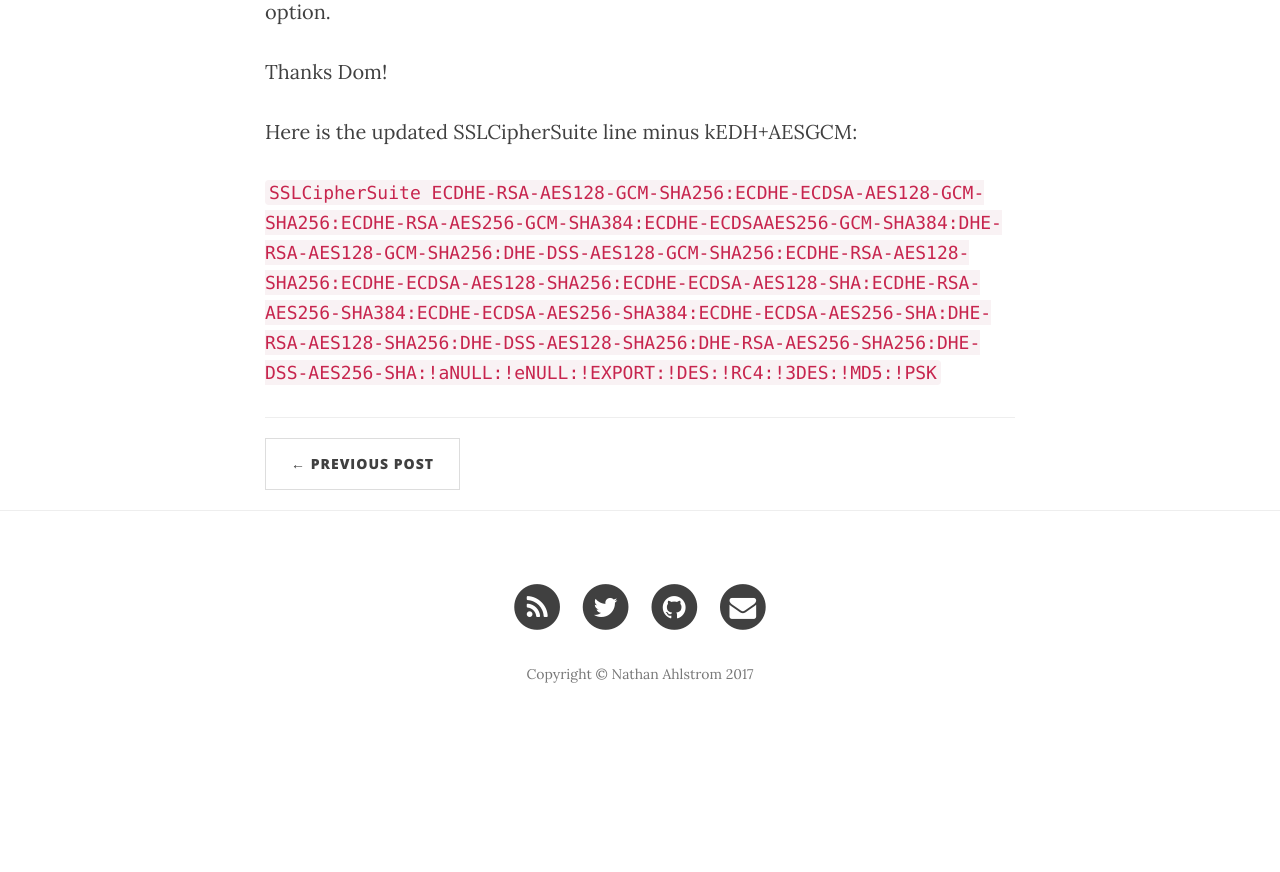
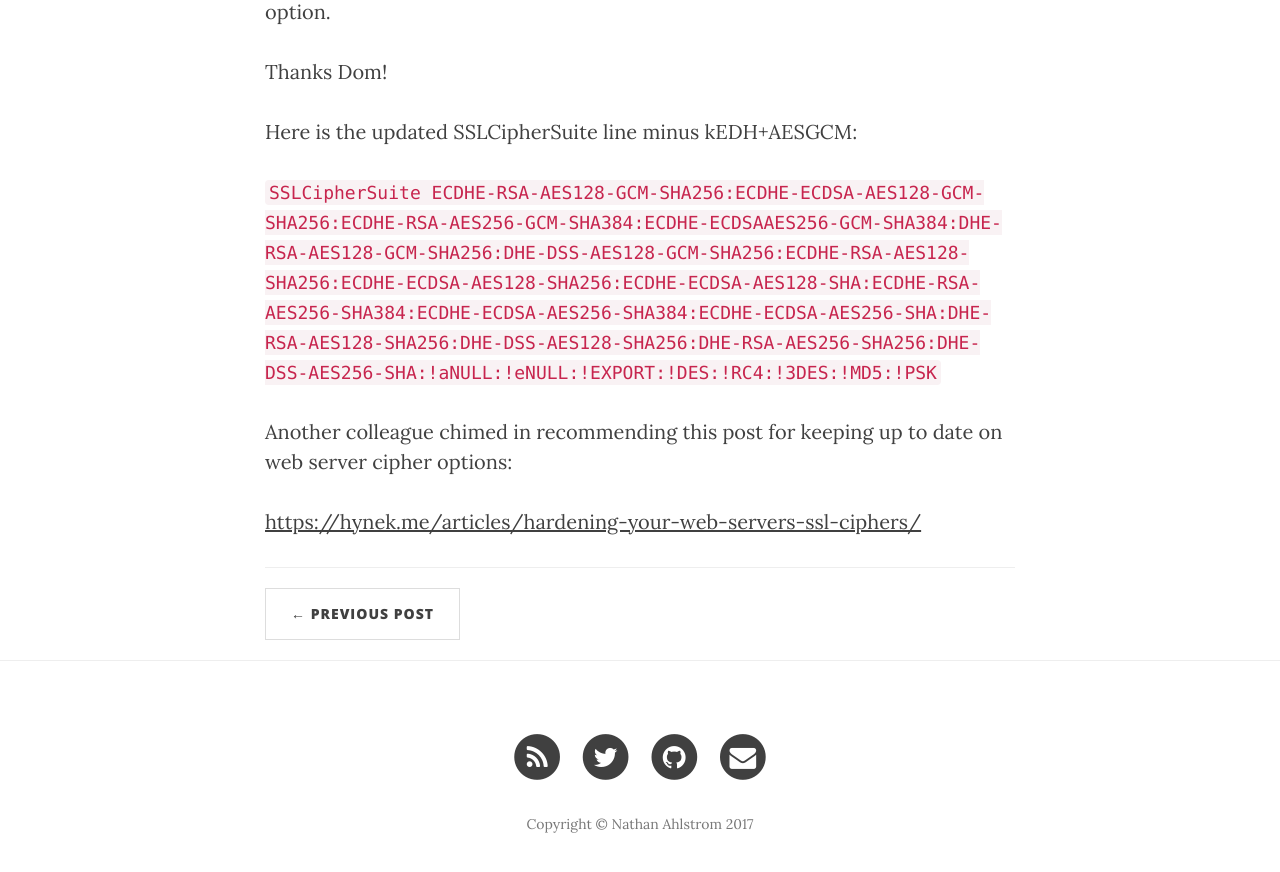
Before and after one commit to NathanAhlstrom/nathanahlstrom.github.io, a Jekyll site: the page built from _posts/2017-06-06-ezproxy-openssl-config.md, in a window 1280 px wide and 900 px high, scrolled down 2897 px. Shown: the top 872 px of the window. Built offline with Jekyll 4.4.1, drawn with Linux system fonts in a browser that asks for light colours; nearby versions of some CDN libraries; before the commit the page ends 3647 px from its top, so only the background shows below that.

Commit message:
update ezproxy CipherSuite post again

```diff
--- a/_posts/2017-06-06-ezproxy-openssl-config.md
+++ b/_posts/2017-06-06-ezproxy-openssl-config.md
@@ -98,3 +98,7 @@ Here is the updated SSLCipherSuite line minus kEDH+AESGCM:
 <code>
 SSLCipherSuite  ECDHE-RSA-AES128-GCM-SHA256:ECDHE-ECDSA-AES128-GCM-SHA256:ECDHE-RSA-AES256-GCM-SHA384:ECDHE-ECDSAAES256-GCM-SHA384:DHE-RSA-AES128-GCM-SHA256:DHE-DSS-AES128-GCM-SHA256:ECDHE-RSA-AES128-SHA256:ECDHE-ECDSA-AES128-SHA256:ECDHE-ECDSA-AES128-SHA:ECDHE-RSA-AES256-SHA384:ECDHE-ECDSA-AES256-SHA384:ECDHE-ECDSA-AES256-SHA:DHE-RSA-AES128-SHA256:DHE-DSS-AES128-SHA256:DHE-RSA-AES256-SHA256:DHE-DSS-AES256-SHA:!aNULL:!eNULL:!EXPORT:!DES:!RC4:!3DES:!MD5:!PSK
 </code>
+
+Another colleague chimed in recommending this post for keeping up to date on web server cipher options:
+
+[https://hynek.me/articles/hardening-your-web-servers-ssl-ciphers/](https://hynek.me/articles/hardening-your-web-servers-ssl-ciphers/){:target="_blank"}
```
